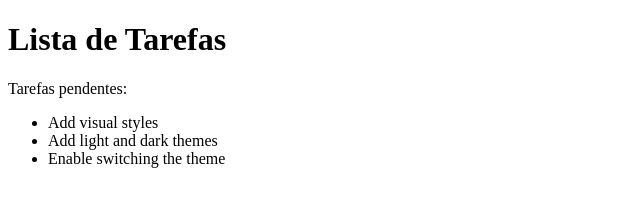
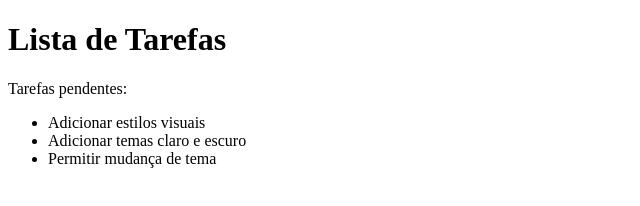
Before and after one commit to anasanford/site-lista-tarefas, a plain HTML site: page index.html in a window 1280 px wide. Shown: the whole page, without its empty margins (0-640 px from the left). Drawn offline with Linux system fonts and the light colour scheme.

Commit message:
update do index

```diff
--- a/index.html
+++ b/index.html
@@ -10,9 +10,9 @@
     <h1>Lista de Tarefas</h1>
     <p id="msg">Tarefas pendentes:</p>
     <ul>
-        <li class="list">Add visual styles</li>
-        <li class="list">Add light and dark themes</li>
-        <li>Enable switching the theme</li>
+        <li class="list">Adicionar estilos visuais</li>
+        <li class="list">Adicionar temas claro e escuro</li>
+        <li>Permitir mudança de tema</li>
     </ul>
 </body>
 </html>
```
